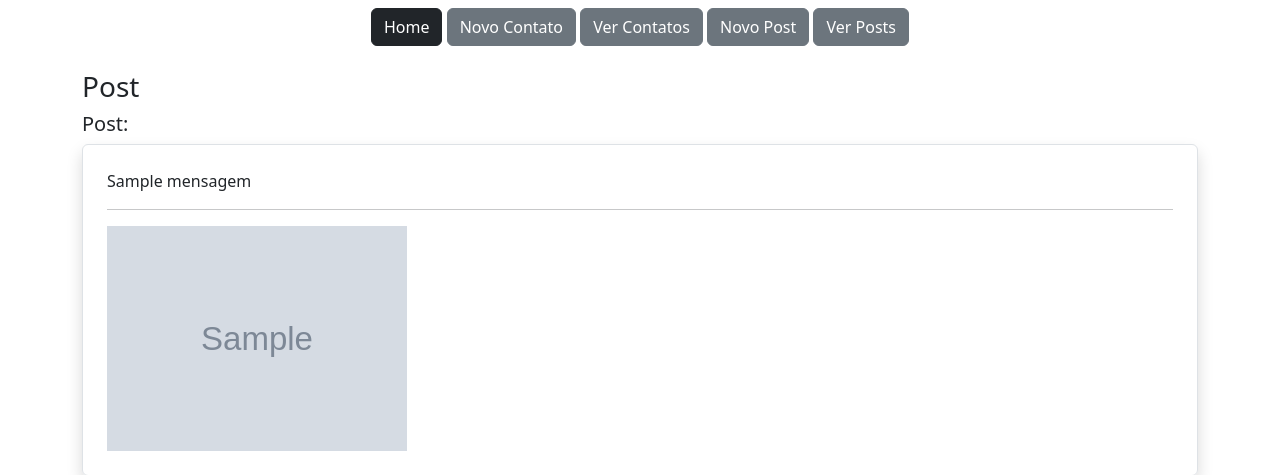
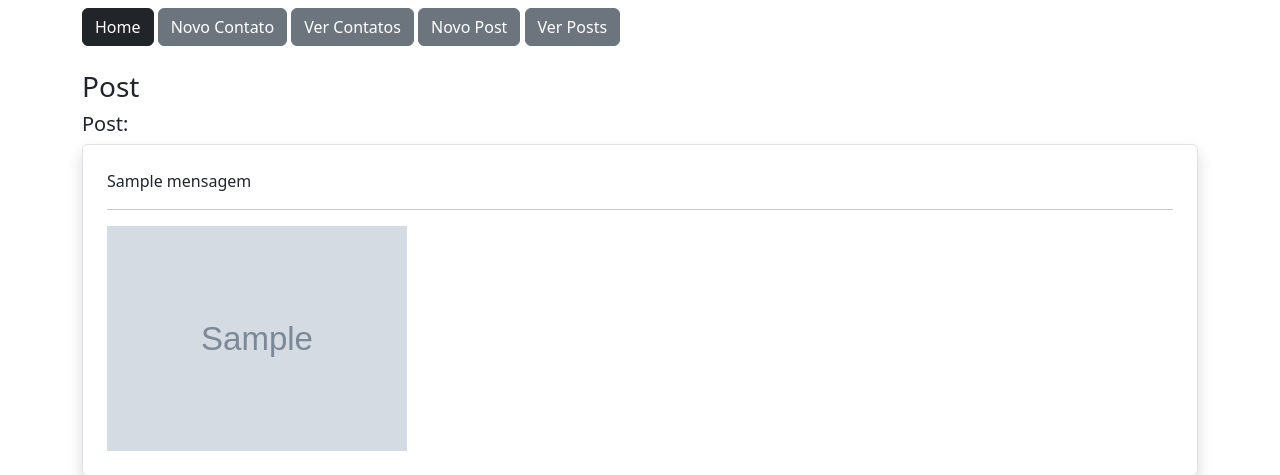
Before and after one commit to mateusbosquetti/FlaskBackup, a Python web app: template app/templates/post.html in a window 1280 px wide. Shown: the top 475 px of the page. Run offline with Jinja, Linux system fonts and the light colour scheme; the template is opened without the code that fills it: most values are stand-ins (such as "Sample title", 1, 10 or a date in 2020); grey boxes marked "Sample" are stand-in pictures; form fields are guessed from the names that the template uses.

Commit message:
Update nave.html

```diff
--- a/app/templates/nave.html
+++ b/app/templates/nave.html
@@ -1,13 +1,5 @@
-<div class="meio">
     <a href="/" class="btn btn-dark">Home</a>
     <a href="{{url_for('contato')}}" class="btn btn-secondary">Novo Contato</a>
     <a href="{{url_for('contatoLista')}}" class="btn btn-secondary">Ver Contatos</a>
     <a href="{{url_for('PostNovo')}}" class="btn btn-secondary">Novo Post</a>
     <a href="{{url_for('PostLista')}}" class="btn btn-secondary">Ver Posts</a>
-</div>
-
-<style>
-    .meio {
-        text-align: center;
-    }
-</style>
```
